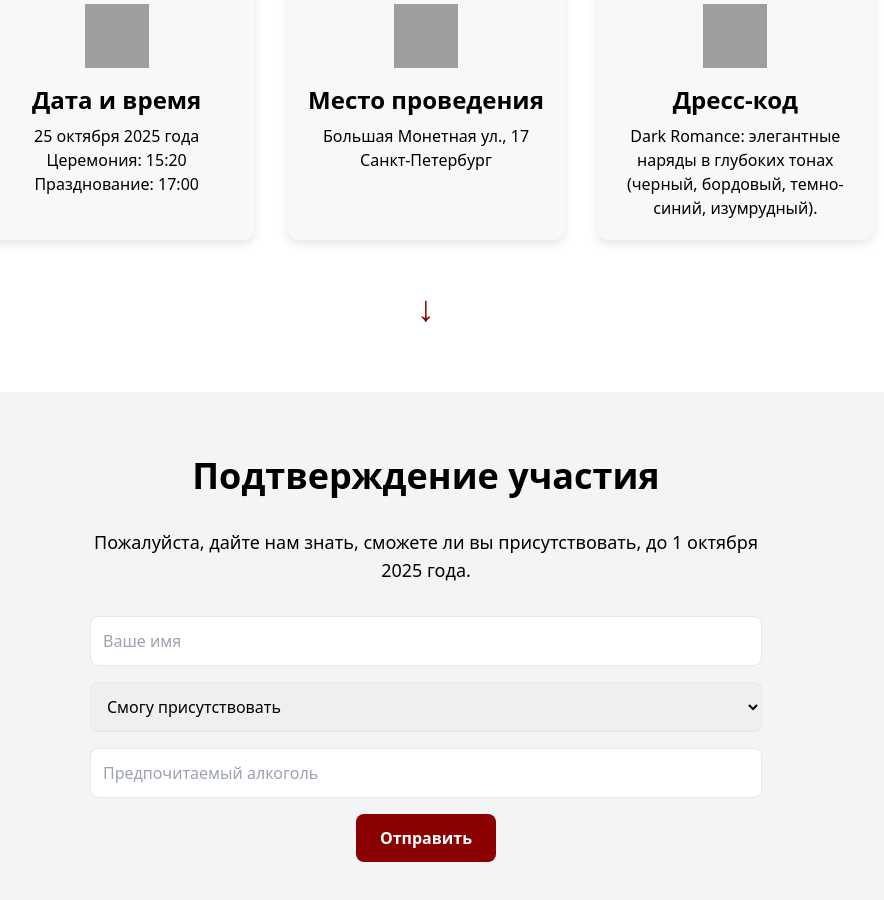
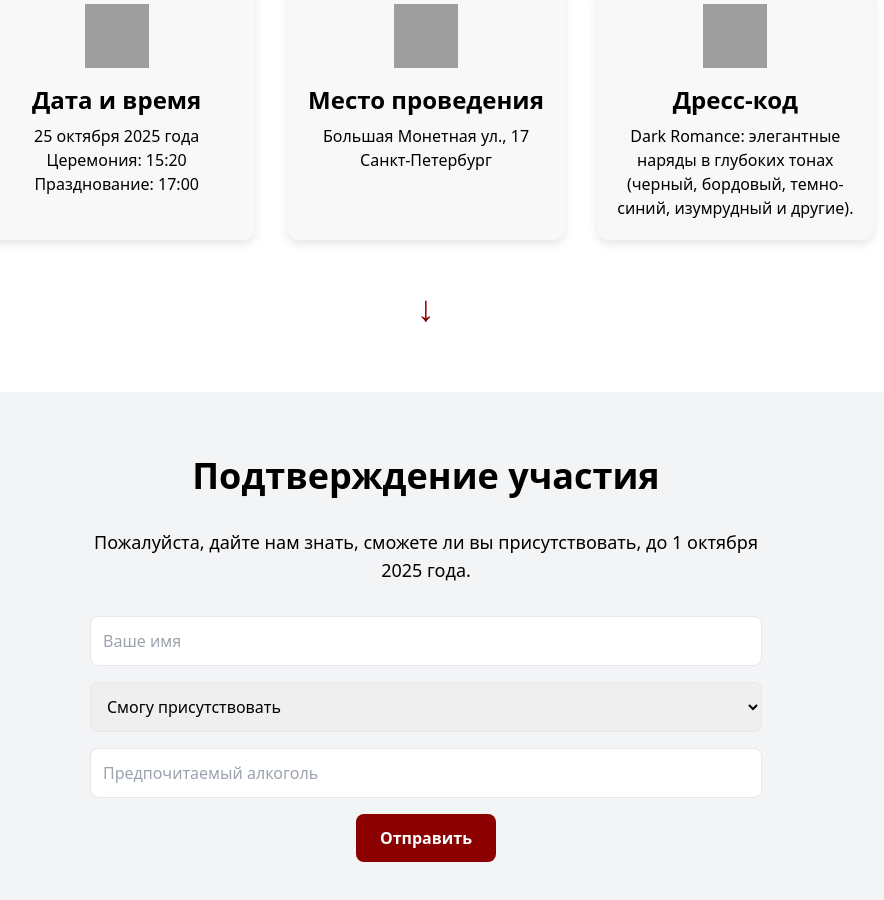
Before and after one commit to ttylnel/wedding, a plain HTML site: page index.html in a window 1280 px wide. Shown: the part 1040-1940 px from the top of the page, without its empty margins (214-1098 px from the left). Drawn offline with nearby package versions, Linux system fonts and the light colour scheme; grey boxes are pictures that could not be loaded.

Commit message:
Update index.html

```diff
--- a/index.html
+++ b/index.html
@@ -47,7 +47,7 @@
         <div class="card">
           <img src="https://img.icons8.com/ios-filled/100/8b0000/dress-front-view.png" alt="Дресс-код" class="mx-auto mb-4 w-16 h-16">
           <h3 class="text-2xl font-semibold">Дресс-код</h3>
-          <p class="mt-2">Dark Romance: элегантные наряды в глубоких тонах (черный, бордовый, темно-синий, изумрудный).</p>
+          <p class="mt-2">Dark Romance: элегантные наряды в глубоких тонах (черный, бордовый, темно-синий, изумрудный и другие).</p>
         </div>
 
       </div>
@@ -113,4 +113,5 @@
     });
   </script>
 </body>
+
 </html>
```
